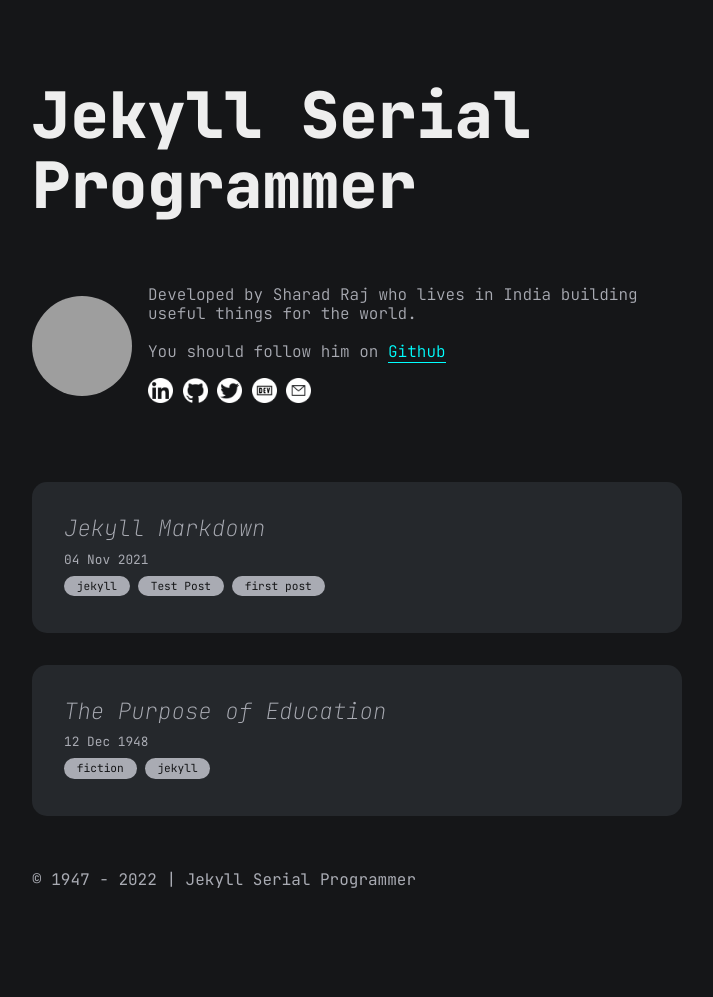
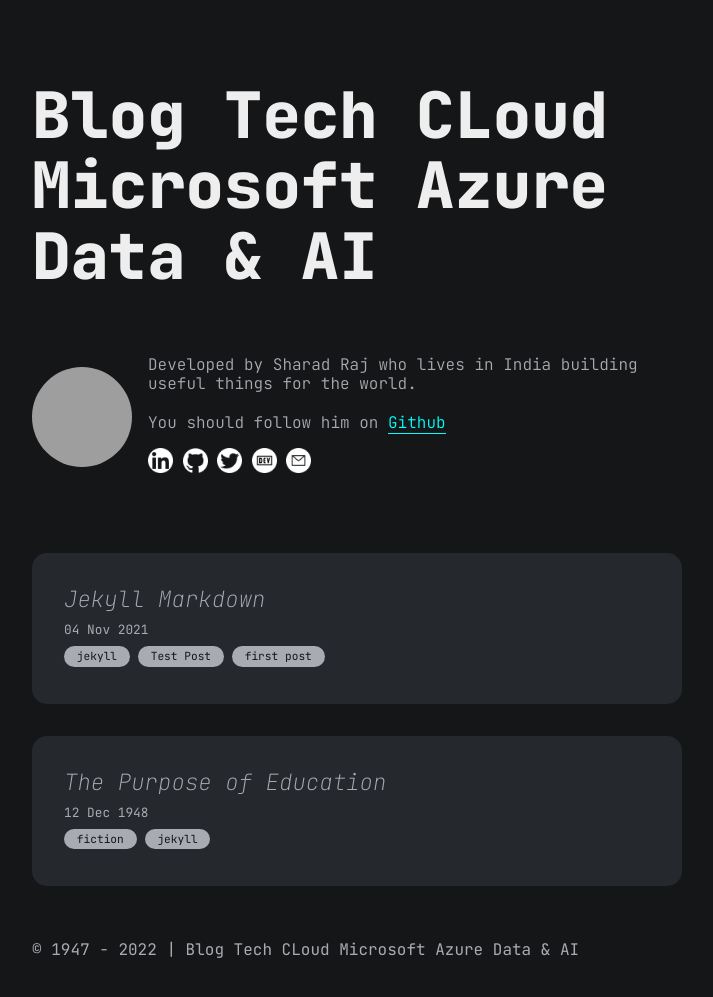
Before and after one commit to marc-hadjeje/marc-hadjeje.github.io, a Jekyll site: the page built from index.md, in a window 1280 px wide, cut to the strip 0-1014 px from the top of the page. Shown: the top 997 px of the strip, without its empty margins (283-996 px from the left). Built offline with Jekyll 4.4.1, drawn with Linux system fonts in a browser that asks for light colours; before the commit the page ends 944 px from its top, so only the background shows below that; grey boxes are pictures that could not be loaded.

Commit message:
Update _config.yml

```diff
--- a/_config.yml
+++ b/_config.yml
@@ -1,10 +1,10 @@
-title: Jekyll Serial Programmer
+title: Blog Tech CLoud Microsoft Azure Data & AI
 markdown: kramdown
 
 # for atom feed
 author:
-  name: Sharad Raj Singh Maurya
-  email: dev_sharad@outlook.com
+  name: Marc Hadjeje
+  email: marc.hadjeje@microsot.com
 
 plugins:
   - jemoji
```
